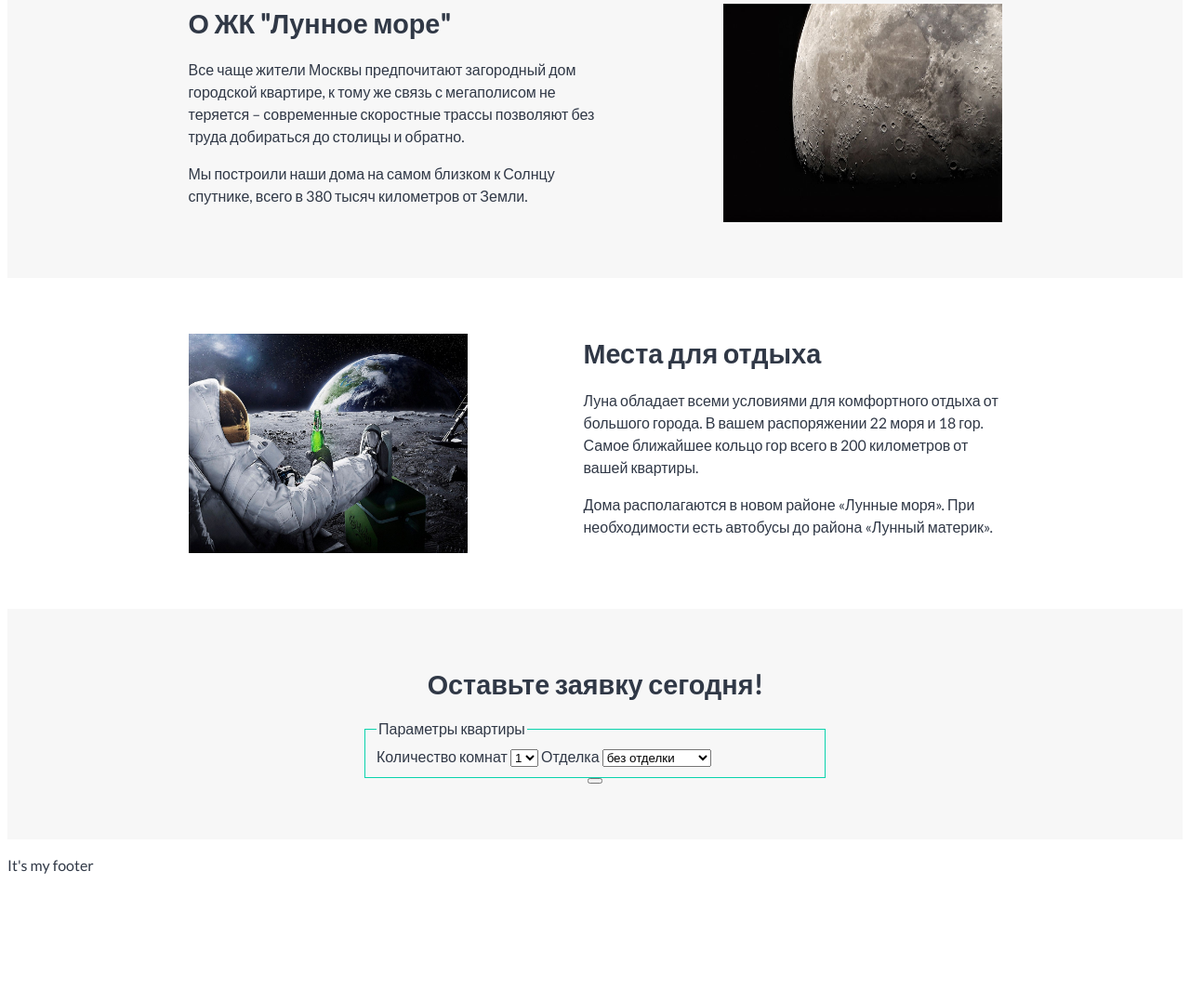
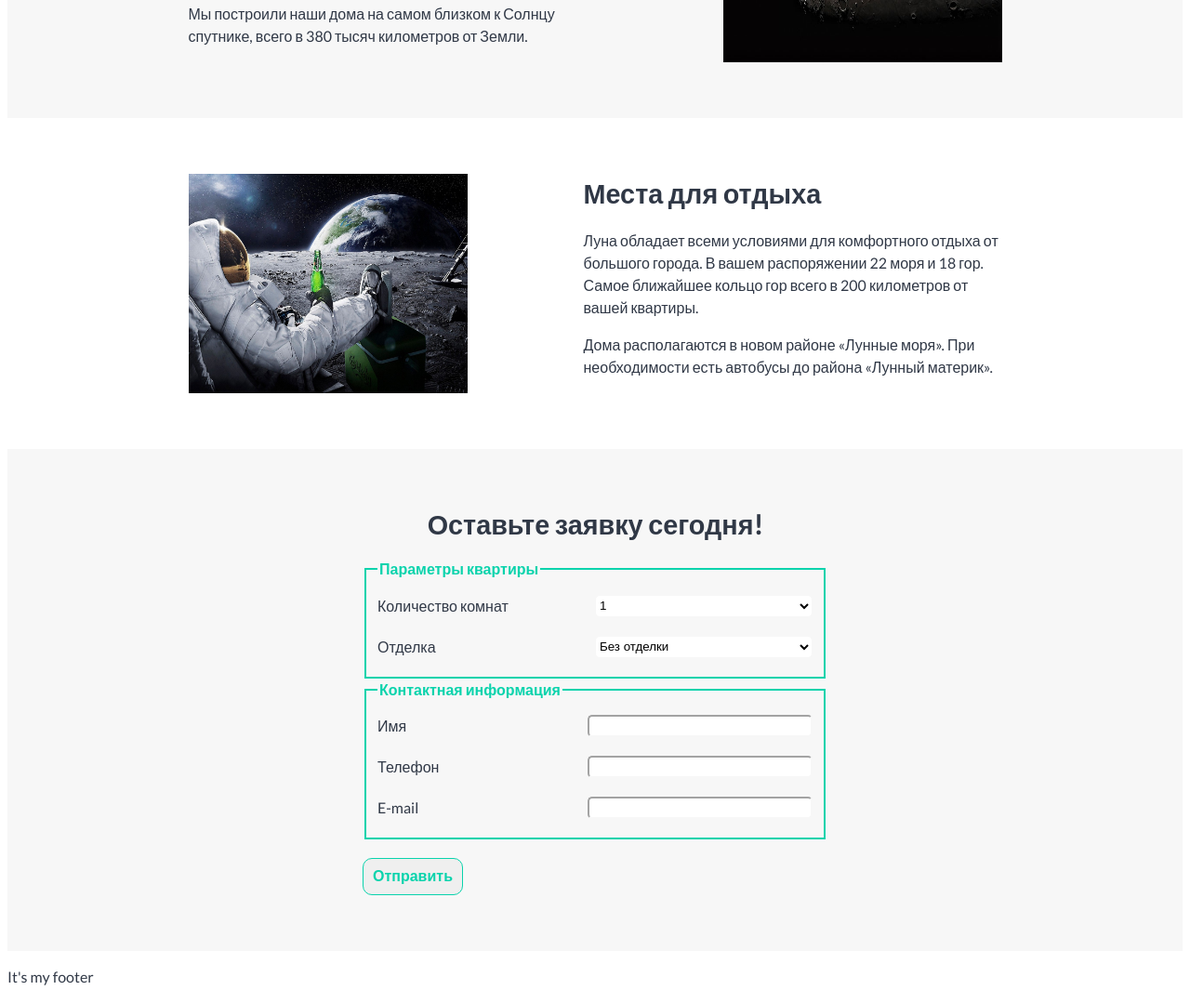
Before and after one commit to FunnyDrew/layout-designer-project-lvl1, a website: page src/index.html in a window 1280 px wide. Shown: the part 1105-2184 px from the top of the page at 93% size. Before the commit the page ends 2064 px from the top, so only its background shows below. Drawn offline with Linux system fonts and the light colour scheme.

Commit message:
step 6.00

```diff
--- a/src/index.html
+++ b/src/index.html
@@ -24,17 +24,17 @@
     </header>
 
     <main>
-        <div class="block1">
-            <div class="content-box flex-column">
-                <img src="img/logo.svg" alt="Логотип компании">
+        <div class="section section-background-img">
+            <div class="flex-column block color-white">
+                <img class=block1-img src="img/logo.svg" alt="Логотип компании">
                 <h1>ЖК "Лунное море"</h1>
                 <p>Место, откуда не хочется улетать</p>
-                <div class="block1-btn"> Забронировать</div>
+                <a href="#send" class="btn color-white"> Забронировать</a>
             </div>
         </div>
 
         <div>
-            <div id="adv" class="advantages block">
+            <div id="adv" class="block flex-row">
                 <div class="advantage-block">
                     <h2>Уникальный вид</h2>
                     <p>Вид на космос из вашего окна. Мы построили дома с большими окнами,
@@ -54,9 +54,9 @@
 
             </div>
 
-            <div id="about" class="about">
-                <div class="content-conteiner-row">
-                    <div class="about-content">
+            <div id="about" class="section section-background-color">
+                <div class="block flex-row">
+                    <div class="block-side-content">
                         <h2>О ЖК "Лунное море"</h2>
                         <p>Все чаще жители Москвы предпочитают загородный дом городской квартире,
                             к тому же связь с мегаполисом не теряется – современные скоростные
@@ -66,13 +66,14 @@
                             Мы построили наши дома на самом близком к Солнцу спутнике, всего в 380 тысяч километров от Земли.
                         </p>
                     </div>
-                    <img class="block-image" src="img/moon-1.jpg" alt="Moon">
+                    <img class="block-side-img" src="img/moon-1.jpg" alt="Moon">
                 </div>
             </div>
 
-            <div id="rest" class="place-to-rest content-conteiner-row">
-                <img class="block-image" src="img/moon-2.jpg" alt="Moon">
-                <div class="about-content">
+            <div id="rest" class="section">
+                <div class="block flex-row">
+                    <img class="block-side-img" src="img/moon-2.jpg" alt="Moon">
+                    <div class="block-side-content">
                             <h2>Места для отдыха</h2>
                             <p>Луна обладает всеми условиями для комфортного отдыха от большого города.
                             В вашем распоряжении 22 моря и 18 гор. Самое ближайшее кольцо гор всего в 200 километров от вашей квартиры.
@@ -81,35 +82,60 @@
                             Дома располагаются в новом районе «Лунные моря». При необходимости есть автобусы до района «Лунный материк».
                             </p>
                      </div>
-
                 </div>
             </div>
-        <div class="section">
-            <div class="content-box flex-column">
+        </div>
+        <div class="section section-background-color">
+            <div class="block flex-column">
                 <h2>Оставьте заявку сегодня!</h2>
-                <form class="form-size">
-                    <fieldset class="form-view">
-                        <legend>Параметры квартиры</legend>
+                <form class="w50">
+                    <fieldset class="form-border">
+                        <legend class="form-text">Параметры квартиры</legend>
+                        <div class="flex-column">
+                            <div class="flex-row flex-between w100 form-padding">
                                 <label>Количество комнат</label>
-                        <select>
+                                <select class="w50 input-brd-radius">
                                     <option>1</option>
                                     <option>2</option>
                                     <option>3</option>
                                 </select>
+                            </div>
+                            <div class="flex-row flex-between w100 form-padding"v>
                                 <label>Отделка</label>
-                        <select>
-                            <option value="one">без отделки</option>
-                            <option value="two">лунный камень</option>
-                            <option value="three">лава Венеры</option>
+                                <select class="w50 input-brd-radius">
+                                    <option value="one">Без отделки</option>
+                                    <option value="two">Лунный камень</option>
+                                    <option value="three">Марсианский песок</option>
                                 </select>
+                            </div>
+                        </div>
                     </fieldset>
                 </form>
-                <form>
 
+                <form class="w50">
+                    <fieldset class="form-border">
+                        <legend class="form-text">Контактная информация</legend>
+                        <div class="flex-column">
+                            <div class="flex-row flex-between w100 form-padding">
+                                <label>Имя</label>
+                                <input class="w50 input-brd-radius" type="text">
+                            </div>
+                            <div class="flex-row flex-between w100 form-padding">
+                                <label>Телефон</label>
+                                <input class="w50 input-brd-radius" type="text">
+                            </div>
+                            <div class="flex-row flex-between w100 form-padding">
+                                <label>E-mail</label>
+                                <input class="w50 input-brd-radius" type="text">
+                            </div>
+                        </div>
+                    </fieldset>
                 </form>
-                <button>
-
+                <div class="w50">
+                    <button id="send" class="btn form-text form-color">
+                        Отправить
                     </button>
+                </div>
             </div>
         </div>
     </main>
--- a/src/styles/style.css
+++ b/src/styles/style.css
@@ -61,6 +61,68 @@ li {
   background-color: white;
 }
 
+.section {
+  box-sizing: border-box;
+}
+
+.section-background-color {
+  background-color: #f7f7f7;
+}
+
+.section-background-img {
+  background: url("../img/banner.png");
+  background-position: center;
+  background-size: cover;
+
+}
+
+.block {
+  width: 1000px;
+  margin: 0 auto;
+  padding-top: 60px;
+  padding-bottom: 60px;
+}
+
+.flex-row {
+  display: flex;
+  justify-content: space-around;
+}
+
+.flex-column {
+  display: flex;
+  flex-direction: column;
+  align-items: center;
+}
+
+.color-white {
+  color: white;
+}
+
+.block-side-content {
+  width: 45%;
+}
+
+.block-side-img {
+  width: 30%;
+}
+
+.w50 {
+  width: 50%;
+}
+
+.w100 {
+  width: 100%;
+}
+
+.flex-between {
+  justify-content: space-between;
+}
+
+.block1-img {
+  width: 200px;
+  height: 200px;
+}
+
 .logo {
   display: flex;
   align-content: center;
@@ -83,37 +145,8 @@ li {
   display: flex;
 }
 
-.block1 {
+.btn {
   box-sizing: border-box;
-  margin-top: 60px;
-  padding-top: 60px;
-  padding-bottom: 60px;
-
-  color: white;
-
-  background: url("../img/banner.png");
-  background-position: center;
-  background-size: cover;
-}
-
-.block1 img {
-  width: 200px;
-  height: 200px;
-}
-
-.content-conteiner-colume {
-  display: flex;
-  flex-direction: column;
-  align-items: center;
-  width: 1000px;
-  margin: 0 auto;
-}
-
-.content-conteiner p {
-  margin-top: 20px;
-}
-
-.block1-btn {
   margin-top: 20px;
   padding: 10px;
 
@@ -124,17 +157,8 @@ li {
   border-radius: 10px;
 }
 
-.block {
-  width: 1000px;
-  margin: 0 auto;
-}
-
-.advantages {
-  display: flex;
-  justify-items: center;
-
-  padding-top: 60px;
-  padding-bottom: 60px;
+.btn-colored {
+  border: solid 2px #09d3ac;
 }
 
 .advantage-block{
@@ -143,50 +167,32 @@ li {
   margin: 20px;
 }
 
-.about{
-  display: flex;
-  justify-content: center;
-
-  background-color:  #f7f7f7;
-}
-.content-conteiner-row {
-  display: flex;
-  justify-content: space-around;
-  width: 1000px;
-  padding-top: 60px;
-  padding-bottom: 60px;
-  margin: auto;
+.form-color {
+  border-color: #09d3ac;
 }
 
-.about-content {
-  width: 45%;
+.form-text {
+  color:  #09d3ac;
+  font-weight: bold;
 }
 
-.block-image {
-  width: 30%;
+.form-padding {
+  padding-top: 10px;
+  padding-bottom: 10px;
 }
 
-.section {
-  background-color:  #f7f7f7;
+.input-brd-radius {
+  border-radius: 5px;
+  background-color: white;
+
+  border-color: #f7f7f7;
+  outline: none;
 }
 
-.content-box {
-  display:flex;
-  width: 1000px;
-  padding-top: 60px;
-  padding-bottom: 60px;
-  margin: 0 auto;
+.form-border {
+  border: solid 2px #09d3ac;
 }
 
-.flex-column {
-  flex-direction: column;
-  align-items: center;
+.flex-left {
+  justify-content: left;
 }
-
-.form-size {
-  width: 50%
-}
-
-.form-view {
-  border: solid 1px #09d3ac;
-}
```
Lines whose indentation alone changed are shown as unchanged.
